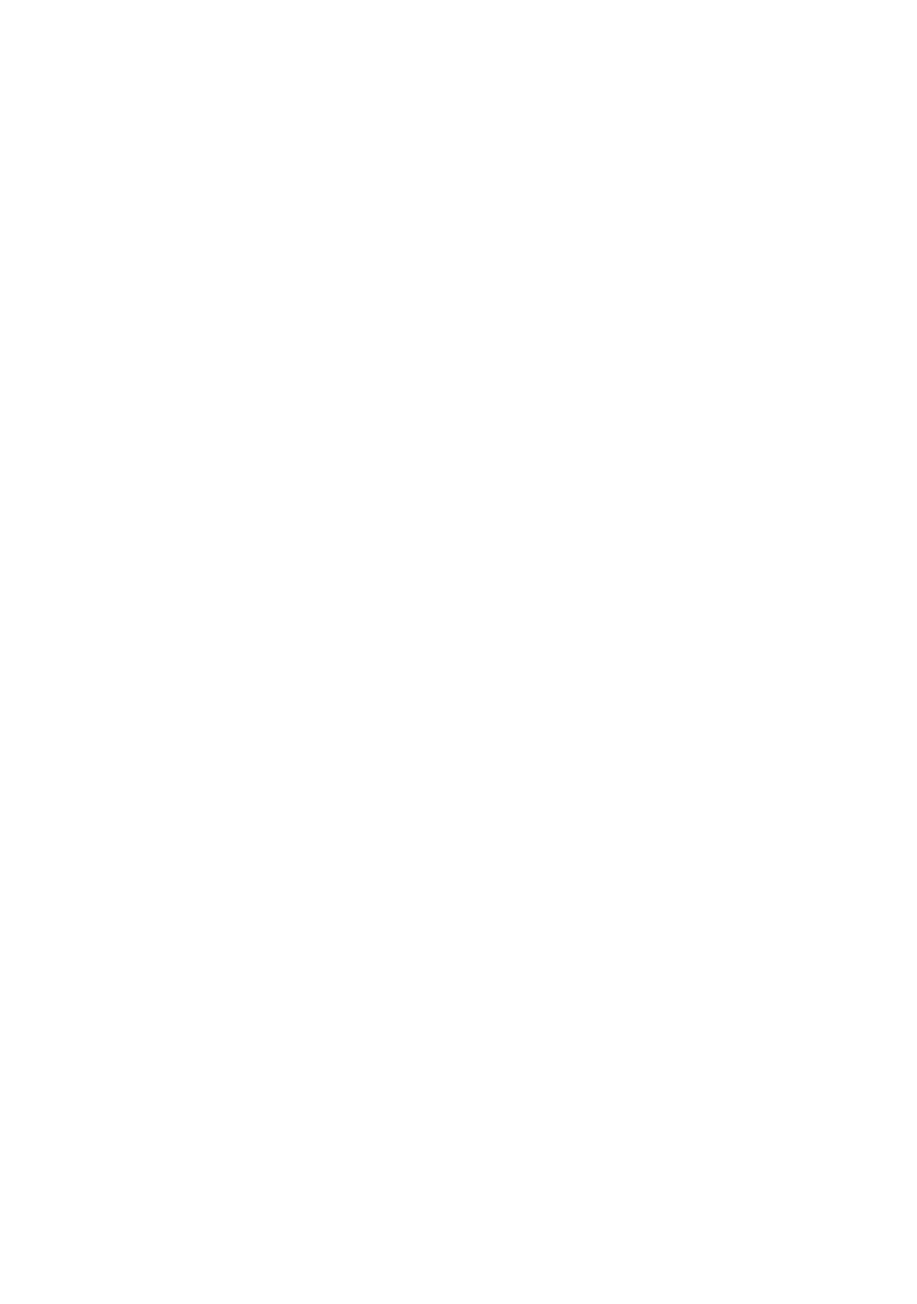
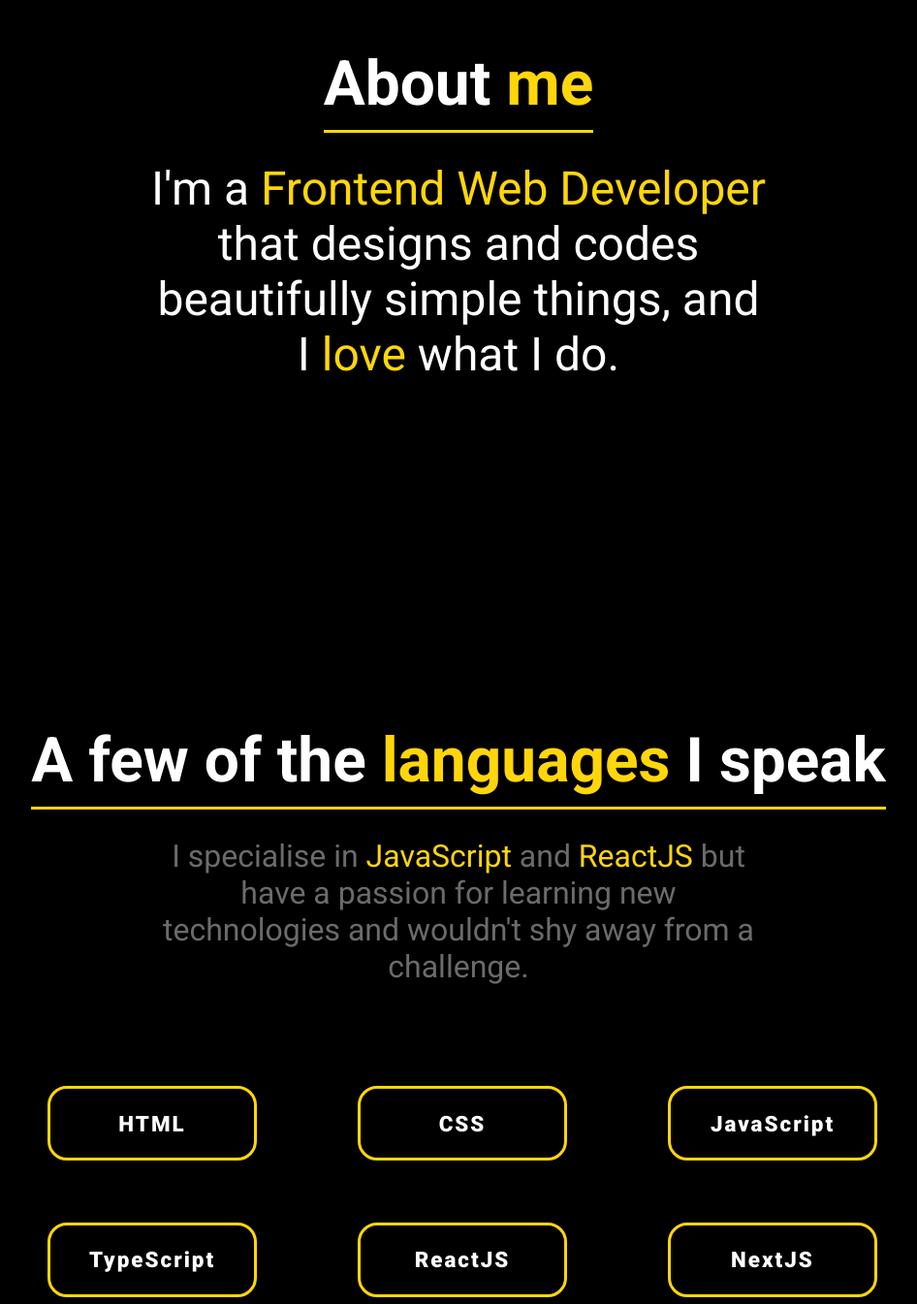
Before and after one commit to bradley-owens/portfolio-v2, a React (Create React App) app: page / in a window 1280 px wide. Shown: the part 1185-2530 px from the top of the page at 97% size, without its empty margins (167-1113 px from the left). Before the commit the page ends 969 px from the top, so only its background shows below. Built offline with nearby package versions, Linux system fonts and the light colour scheme.

Commit message:
add about and skills components with  design - not responsive

```diff
--- a/src/App.js
+++ b/src/App.js
@@ -1,12 +1,16 @@
 import Navigation from "./components/UI/Navigation/Navigation";
 import Hero from "./components/Hero/Hero";
 import styles from "./App.module.css";
+import About from "./components/About/About";
+import Skills from "./components/Skills/Skills";
 
 function App() {
   return (
     <div className={styles.app}>
       <Navigation />
       <Hero />
+      <About />
+      <Skills />
     </div>
   );
 }
--- a/src/App.module.css
+++ b/src/App.module.css
@@ -4,7 +4,15 @@ body {
   padding: 0;
   box-sizing: border-box;
   font-family: "Roboto", sans-serif;
-  overflow: hidden;
+  /* overflow: hidden; */
+
+  overflow: scroll;
+}
+
+::-webkit-scrollbar {
+  width: 0px;
+  height: 0px;
+  background: transparent; /* make scrollbar transparent */
 }
 
 .app {
--- /dev/null
+++ b/src/components/About/About.js
@@ -0,0 +1,42 @@
+import styles from "./About.module.css";
+import { motion } from "framer-motion";
+
+const About = () => {
+  const hStyle = { color: "#ffd60a" };
+  return (
+    <div className={styles.container}>
+      <motion.div
+        className={styles.about}
+        initial="hidden"
+        whileInView="visible"
+        variants={{
+          hidden: {
+            y: 40,
+            scale: 0.8,
+            opacity: 0,
+          },
+          visible: {
+            y: -40,
+            scale: 1,
+            opacity: 1,
+            transition: {
+              delay: 0.2,
+            },
+          },
+        }}
+      >
+        <h2>
+          About <span style={hStyle}> me </span>
+        </h2>
+        <p>
+          I'm a <span style={hStyle}> Frontend Web Developer </span> that
+          designs and codes beautifully simple things, and I
+          <span style={hStyle}> love </span>
+          what I do.
+        </p>
+      </motion.div>
+    </div>
+  );
+};
+
+export default About;
--- /dev/null
+++ b/src/components/About/About.module.css
@@ -0,0 +1,28 @@
+.container {
+  width: 100%;
+  height: 950px;
+  display: flex;
+  flex-direction: column;
+  justify-content: center;
+  align-items: center;
+}
+
+.about {
+  display: flex;
+  flex-direction: column;
+  justify-content: center;
+  align-items: center;
+  text-align: center;
+}
+
+.about h2 {
+  font-size: 4rem;
+  border-bottom: 3px solid #ffd60a;
+  padding-bottom: 10px;
+}
+
+.about p {
+  font-size: 3rem;
+  width: 50vw;
+  margin-top: -1.5rem;
+}
--- /dev/null
+++ b/src/components/Skills/Skills.js
@@ -0,0 +1,63 @@
+import styles from "./Skills.module.css";
+import { motion } from "framer-motion";
+
+const Skills = () => {
+  const hStyle = { color: "#ffd60a" };
+
+  const technologies = [
+    "HTML",
+    "CSS",
+    "JavaScript",
+    "TypeScript",
+    "ReactJS",
+    "NextJS",
+  ];
+
+  return (
+    <div className={styles.container}>
+      <motion.div
+        className={styles.header}
+        initial="hidden"
+        whileInView="visible"
+        variants={{
+          hidden: {
+            y: 40,
+            scale: 0.8,
+            opacity: 0,
+          },
+          visible: {
+            y: -40,
+            scale: 1,
+            opacity: 1,
+            transition: {
+              delay: 0.3,
+            },
+          },
+        }}
+      >
+        <h2>
+          A few of the <span style={hStyle}>languages</span> I speak
+        </h2>
+        <p>
+          I specialise in <span style={hStyle}>JavaScript</span> and
+          <span style={hStyle}> ReactJS </span> but have a passion for learning
+          new technologies and wouldn't shy away from a challenge.
+        </p>
+      </motion.div>
+
+      <main>
+        <div className={styles["technology-container"]}>
+          {technologies.map((item) => {
+            return (
+              <div className={styles.technology}>
+                <p>{item}</p>
+              </div>
+            );
+          })}
+        </div>
+      </main>
+    </div>
+  );
+};
+
+export default Skills;
--- /dev/null
+++ b/src/components/Skills/Skills.module.css
@@ -0,0 +1,56 @@
+.container {
+  width: 100%;
+  height: 800px;
+
+  display: flex;
+  flex-direction: column;
+  justify-content: flex-start;
+  align-items: center;
+}
+
+.header {
+  display: flex;
+  flex-direction: column;
+  justify-content: center;
+  align-items: center;
+  text-align: center;
+}
+
+.header h2 {
+  font-size: 4rem;
+  border-bottom: 3px solid #ffd60a;
+  padding-bottom: 10px;
+}
+
+.header p {
+  font-size: 2rem;
+  width: 50vw;
+  margin-top: -1.5rem;
+  color: rgba(255, 255, 255, 0.42);
+}
+
+.container main {
+  padding: 2rem;
+}
+
+.technology-container {
+  display: flex;
+  flex-wrap: wrap;
+}
+
+.technology {
+  flex: 1 1 20%;
+  width: 50px;
+  margin: 0 3rem 4rem 3.5rem;
+  border: 3px solid #ffd60a;
+  display: flex;
+  align-items: center;
+  justify-content: center;
+  border-radius: 20px;
+}
+
+.technology p {
+  font-size: 1.4rem;
+  font-weight: 800;
+  letter-spacing: 2px;
+}
```
